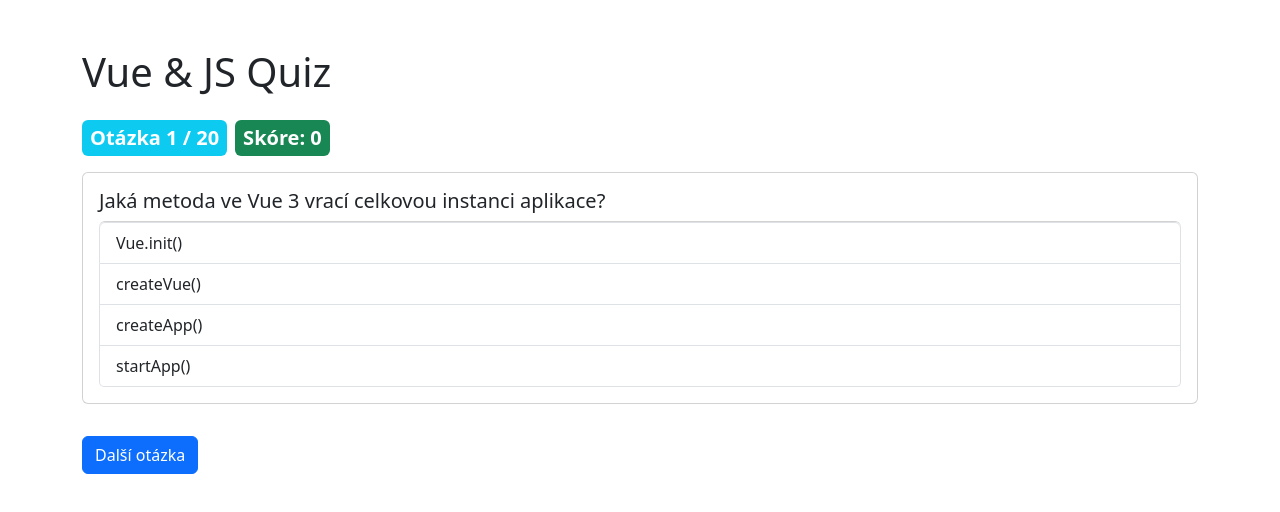
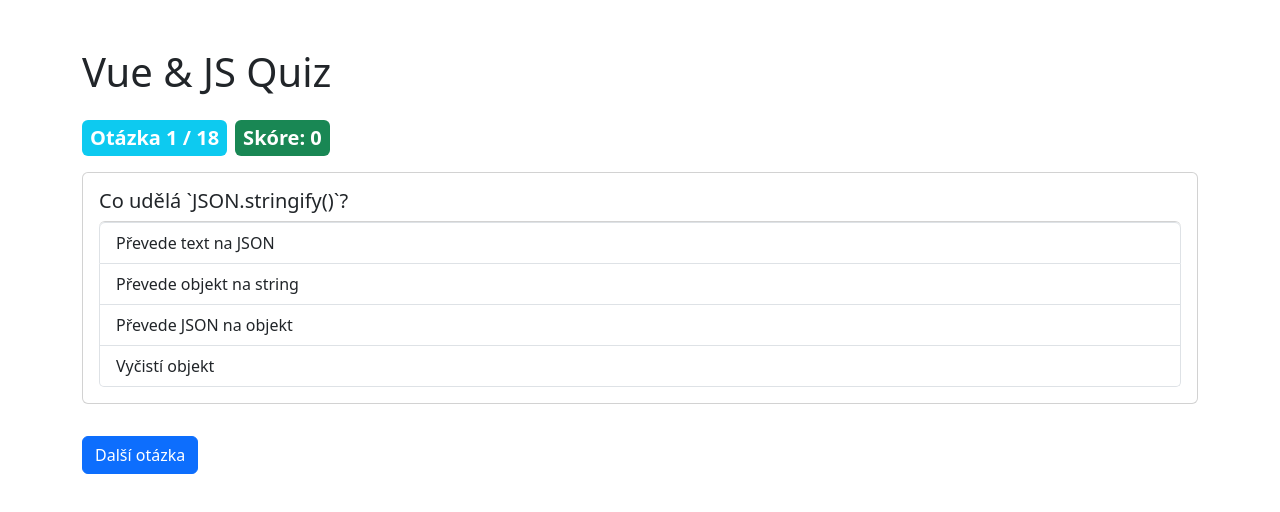
Before and after one commit to lukaskourilcz/vue-tutorials, a Vue app in the folder quiz-app/: page / in a window 1280 px wide. Shown: the top 512 px of the page. Built offline with nearby package versions, Linux system fonts and the light colour scheme.

Commit message:
questions corrected

```diff
--- a/quiz-app/index.html
+++ b/quiz-app/index.html
@@ -4,7 +4,7 @@
     <meta charset="UTF-8" />
     <link rel="icon" type="image/svg+xml" href="/vite.svg" />
     <meta name="viewport" content="width=device-width, initial-scale=1.0" />
-    <title>Vite + Vue</title>
+    <title>Vue Js Quiz App</title>
   </head>
   <body>
     <div id="app"></div>
--- a/quiz-app/src/App.vue
+++ b/quiz-app/src/App.vue
@@ -74,17 +74,6 @@
         "`map()` vytvoří nové pole transformací každého prvku originálního pole.",
     },
     {
-      text: "Jak zjistíš délku pole v JS?",
-      options: [
-        "array.count()",
-        "array.length",
-        "array.size",
-        "array.getLength()",
-      ],
-      correct: 1,
-      explanation: `.length je vlastnost, která vrací počet prvků v poli.`,
-    },
-    {
       text: "Která direktiva vykreslí komponentu pouze pokud je podmínka splněná?",
       options: ["v-if", "v-model", "v-bind", "v-for"],
       correct: 0,
@@ -137,13 +126,6 @@
       correct: 1,
       explanation:
         "`v-for` opakuje šablonu pro každou položku v iterovatelném seznamu.",
-    },
-    {
-      text: "Co vrátí `typeof null` v JavaScriptu?",
-      options: ["'null'", "'object'", "'undefined'", "'function'"],
-      correct: 1,
-      explanation:
-        "`typeof null` je `'object'`, což je historická chyba v jazyce JavaScript.",
     },
     {
       text: "Jaká je hlavní výhoda `const` oproti `let`?",
--- a/quiz-app/src/components/QuizCard.vue
+++ b/quiz-app/src/components/QuizCard.vue
@@ -5,8 +5,7 @@
   question: Object,
 });
 
-const emit = defineEmits(['answered'])
-
+const emit = defineEmits(["answered"]);
 
 const selected = ref(null);
 
@@ -34,13 +33,17 @@
       <li
         v-for="(option, index) in question.options"
         :key="index"
-        class="list-group-item"
-        :class="{
-          'list-group-item-success':
-            selected !== null && index === question.correct,
-          'list-group-item-danger':
-            selected === index && index !== question.correct,
-        }"
+        class="list-group-item user-select-none"
+        :class="[
+          selected !== null && index === question.correct
+            ? 'list-group-item-success'
+            : '',
+          selected === index && index !== question.correct
+            ? 'list-group-item-danger'
+            : '',
+          selected === null ? 'hoverable-option' : '',
+        ]"
+        :style="{ cursor: selected === null ? 'pointer' : 'default' }"
         @click="selectOption(index)"
       >
         {{ option }}
@@ -53,3 +56,9 @@
     </div>
   </div>
 </template>
+
+<style scoped>
+.hoverable-option:hover {
+  background-color: #f0f0f0;
+}
+</style>
```
